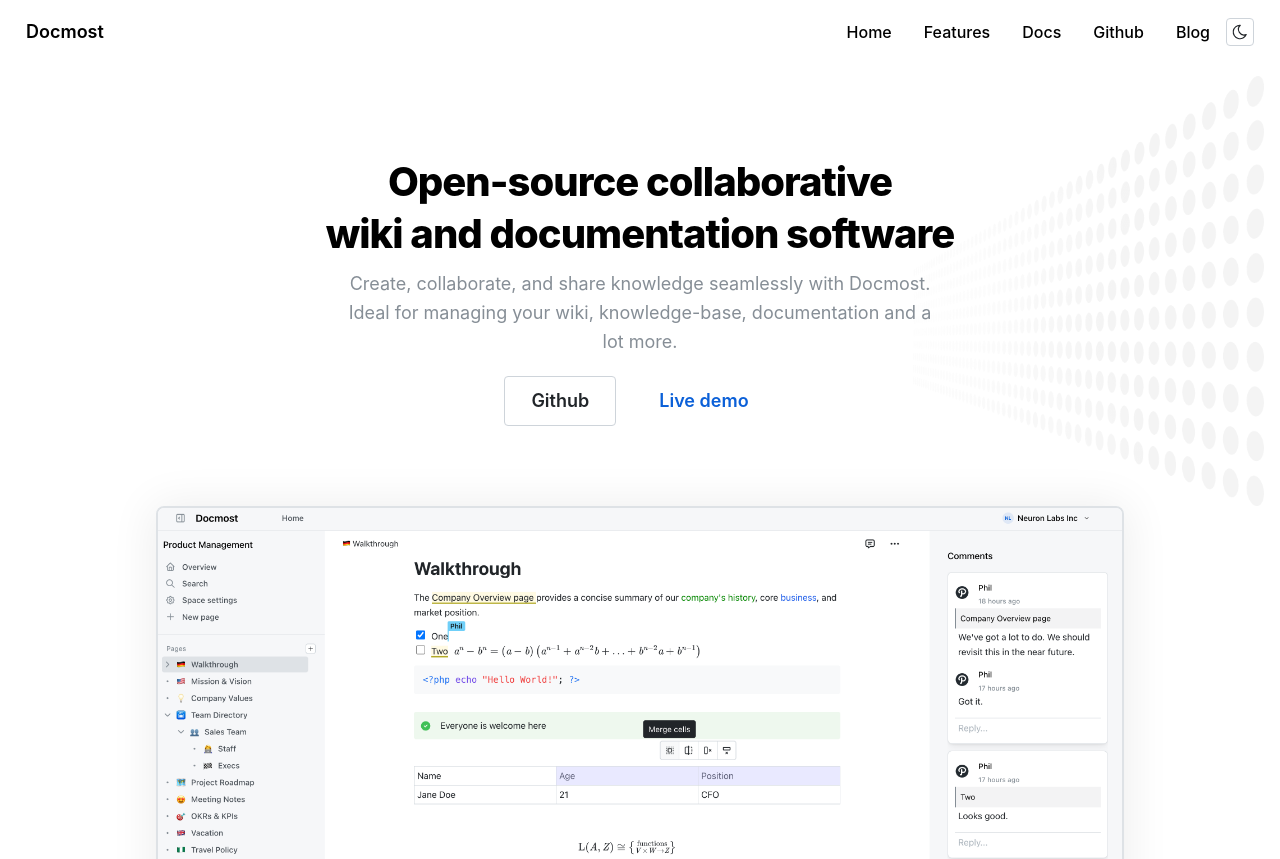
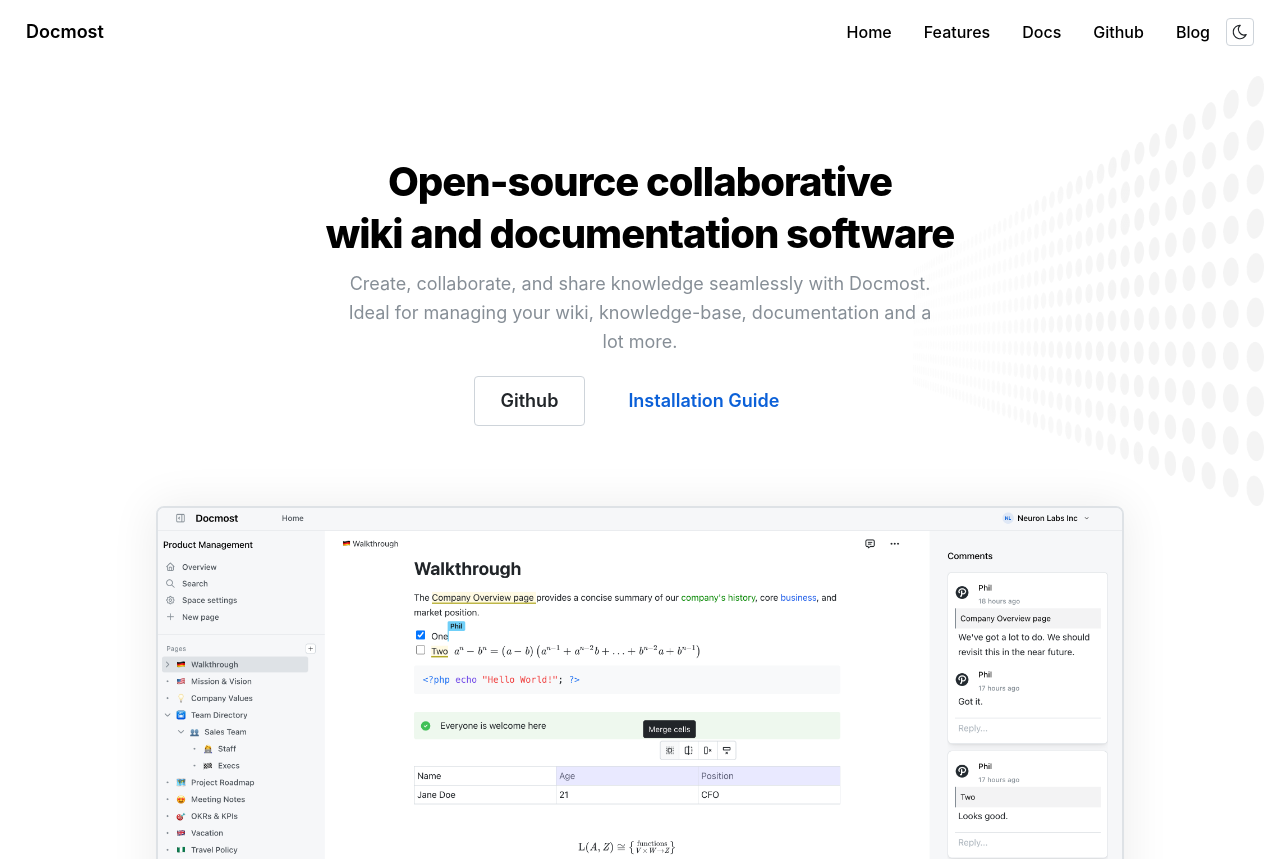
Before and after one commit to docmost/website, a Next.js app: page / in a window 1280 px wide. Shown: the top 859 px of the page. Built offline with nearby package versions, Linux system fonts and the light colour scheme.

Commit message:
update link

```diff
--- a/src/components/hero/hero.tsx
+++ b/src/components/hero/hero.tsx
@@ -38,9 +38,9 @@
               size="lg"
               component="a"
               target="_blank"
-              href={AppLink.Demo}
+              href={AppLink.Documentation + "/installation"}
             >
-              Live demo
+              Installation Guide
             </Button>
           </div>
         </div>
```
